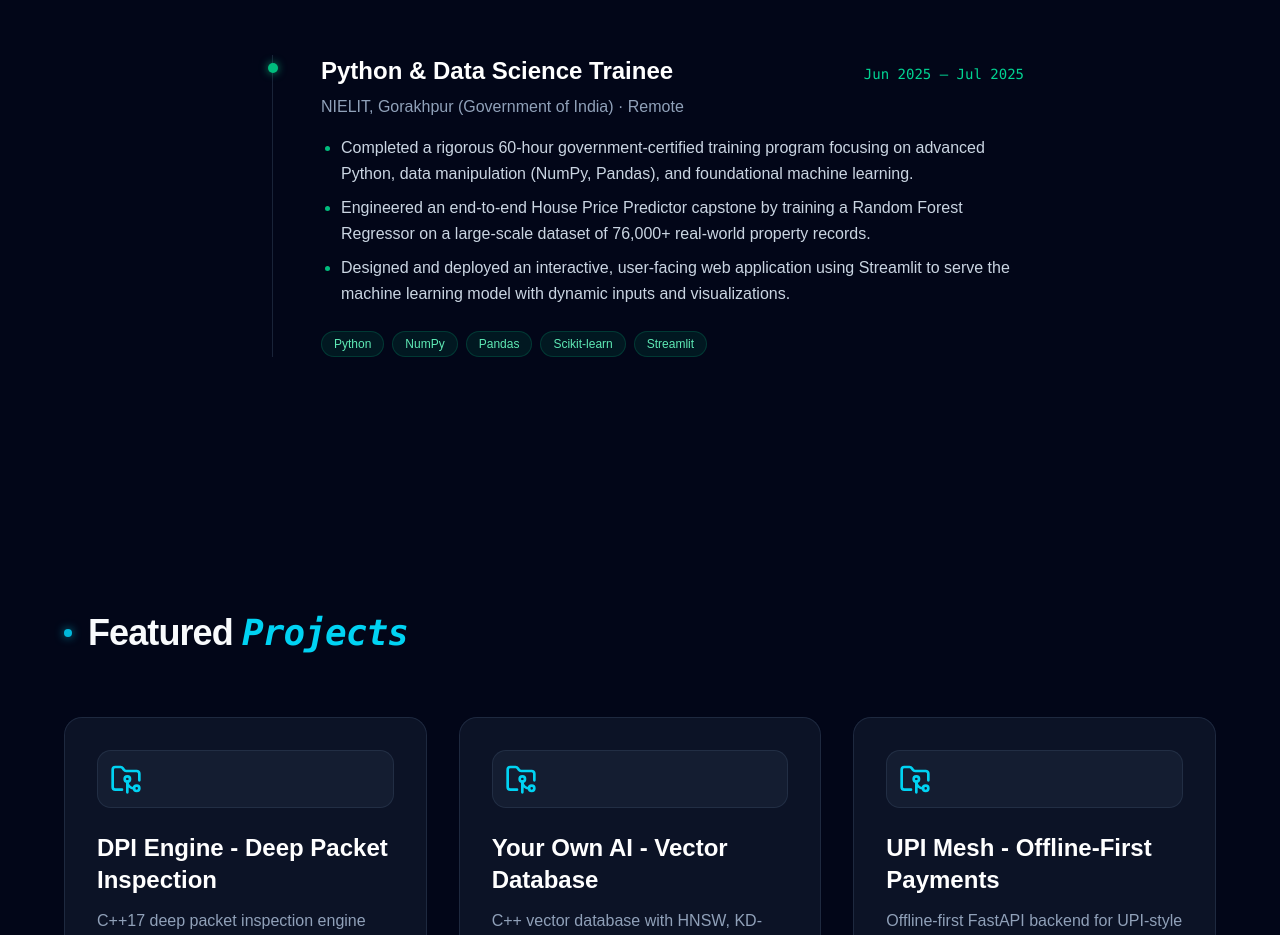
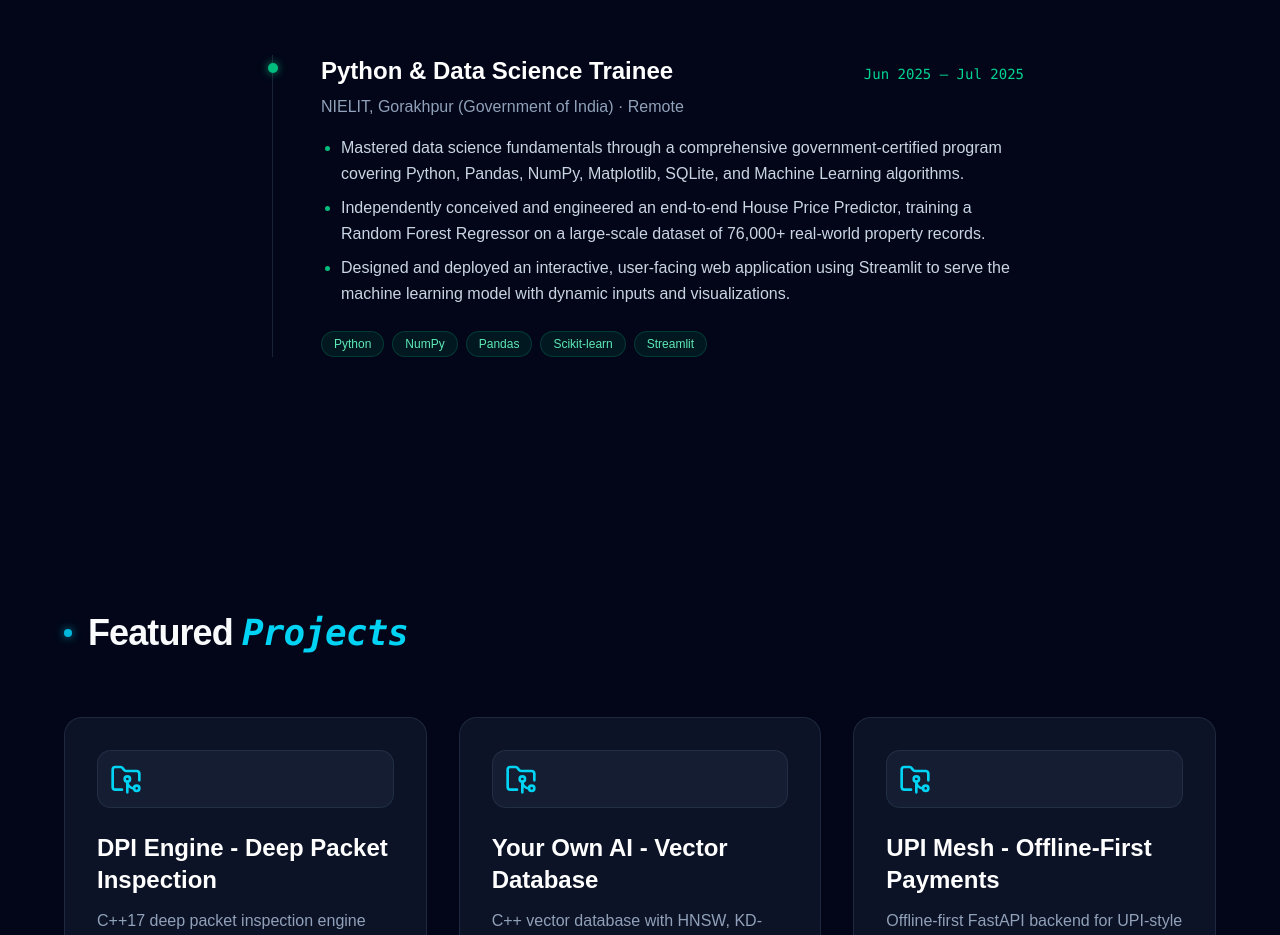
Before and after one commit to Shashank17singh/shashank17singh.github.io, a Next.js app in the folder next_portfolio/: page / in a window 1280 px wide. Shown: the part 3000-3935 px from the top of the page. Built offline with nearby package versions, Linux system fonts and the light colour scheme.

Commit message:
emphasize self-initiated nature of NIELIT capstone project and specify course technologies

```diff
--- a/next_portfolio/src/components/Experience.tsx
+++ b/next_portfolio/src/components/Experience.tsx
@@ -8,8 +8,8 @@ const experiences = [
     company: "NIELIT, Gorakhpur (Government of India) · Remote",
     duration: "Jun 2025 – Jul 2025",
     points: [
-      "Completed a rigorous 60-hour government-certified training program focusing on advanced Python, data manipulation (NumPy, Pandas), and foundational machine learning.",
-      "Engineered an end-to-end House Price Predictor capstone by training a Random Forest Regressor on a large-scale dataset of 76,000+ real-world property records.",
+      "Mastered data science fundamentals through a comprehensive government-certified program covering Python, Pandas, NumPy, Matplotlib, SQLite, and Machine Learning algorithms.",
+      "Independently conceived and engineered an end-to-end House Price Predictor, training a Random Forest Regressor on a large-scale dataset of 76,000+ real-world property records.",
       "Designed and deployed an interactive, user-facing web application using Streamlit to serve the machine learning model with dynamic inputs and visualizations."
     ],
     tech: ["Python", "NumPy", "Pandas", "Scikit-learn", "Streamlit"]
```
